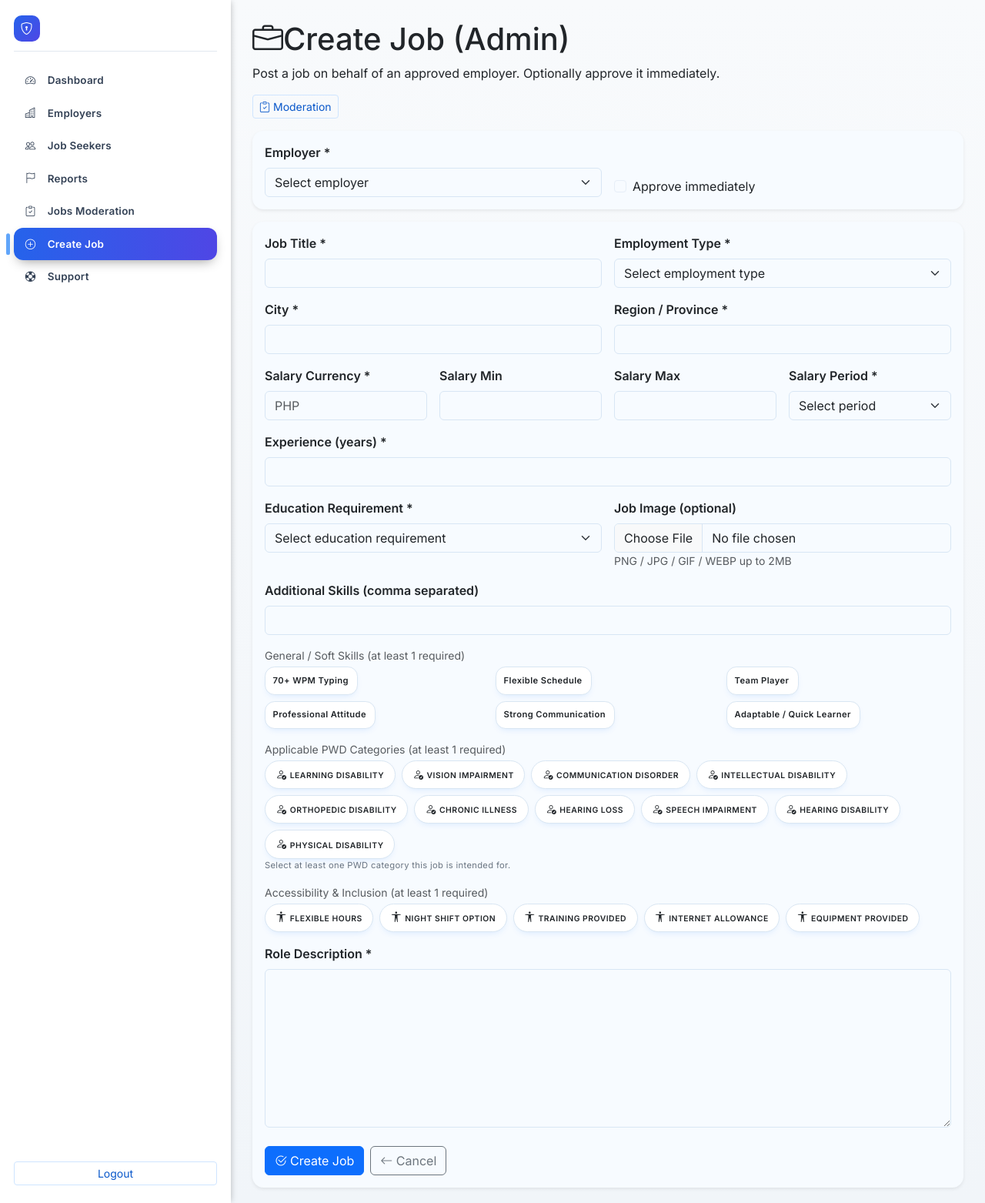
After one commit to Dayether/pwdjs, a PHP site: page /admin_jobs_create.php in a window 1280 px wide. The commit adds this page. Shown: the whole page at 77% size. Run offline with PHP 8.4, Linux system fonts and the light colour scheme; a user stored in the database is signed in; data comes from the database, SQL or seed files in the repository.

Commit message:
adminjobscreate

```diff
--- /dev/null
+++ b/admin_jobs_create.php
@@ -0,0 +1,377 @@
+<?php
+require_once 'config/config.php';
+require_once 'classes/Database.php';
+require_once 'classes/Helpers.php';
+require_once 'classes/Job.php';
+require_once 'classes/Skill.php';
+require_once 'classes/Taxonomy.php';
+require_once 'classes/User.php';
+
+Helpers::requireRole('admin');
+if (session_status() !== PHP_SESSION_ACTIVE) { session_start(); }
+
+$pdo = Database::getConnection();
+
+// Load employer choices (Approved employers only)
+$employers = [];
+try {
+  $st = $pdo->query("SELECT user_id, company_name, email, name FROM users WHERE role='employer' AND COALESCE(employer_status,'Pending')='Approved' ORDER BY company_name, name");
+  $employers = $st->fetchAll(PDO::FETCH_ASSOC) ?: [];
+} catch (Throwable $e) { $employers = []; }
+
+// Enumerations / lists
+$employmentTypes = Taxonomy::employmentTypes();
+$accessTags      = Taxonomy::accessibilityTags();
+$pwdCats         = Taxonomy::disabilityCategories();
+$eduLevels       = Taxonomy::educationLevels();
+$generalSkills   = [
+  '70+ WPM Typing', 'Flexible Schedule', 'Team Player', 'Professional Attitude', 'Strong Communication', 'Adaptable / Quick Learner'
+];
+
+$errors = [];
+$messages = [];
+$duplicateWarning = [];
+$duplicatePending = false;
+$dupThreshold = 70;  // % similarity on title to warn
+$scanLimit   = 12;   // check up to N recent jobs
+
+if ($_SERVER['REQUEST_METHOD'] === 'POST') {
+  // Validate employer selection
+  $employer_id = trim($_POST['employer_id'] ?? '');
+  if ($employer_id === '') { $errors[] = 'Select employer.'; }
+  else {
+    try {
+      $chk = $pdo->prepare("SELECT 1 FROM users WHERE user_id=? AND role='employer' AND COALESCE(employer_status,'Pending')='Approved' LIMIT 1");
+      $chk->execute([$employer_id]);
+      if (!$chk->fetchColumn()) $errors[] = 'Selected employer not found or not approved.';
+    } catch (Throwable $e) { $errors[] = 'Employer validation failed.'; }
+  }
+
+  // Collect + sanitize
+  $title       = trim($_POST['title'] ?? '');
+  $employment  = $_POST['employment_type'] ?? '';
+  if (!in_array($employment, $employmentTypes, true)) $employment = '';
+  $locCity     = trim($_POST['location_city'] ?? '');
+  $locRegion   = trim($_POST['location_region'] ?? '');
+  $salary_currency = strtoupper(trim($_POST['salary_currency'] ?? ''));
+  $salary_min  = ($_POST['salary_min'] !== '' && $_POST['salary_min'] !== null) ? max(0,(int)$_POST['salary_min']) : null;
+  $salary_max  = ($_POST['salary_max'] !== '' && $_POST['salary_max'] !== null) ? max(0,(int)$_POST['salary_max']) : null;
+  $salary_period = $_POST['salary_period'] ?? '';
+  if (!in_array($salary_period, ['monthly','yearly','hourly'], true)) $salary_period = '';
+  $reqExpRaw   = trim((string)($_POST['required_experience'] ?? ''));
+  $reqExp      = ($reqExpRaw === '' ? null : max(0,(int)$reqExpRaw));
+  $reqEduRaw   = trim($_POST['required_education'] ?? '');
+  if (strcasecmp($reqEduRaw, 'Any') === 0) { $reqEduRaw = ''; }
+  $description = trim($_POST['description'] ?? '');
+
+  // Skills (checkbox general + comma separated extra)
+  $skillsSelected = $_POST['required_skills'] ?? [];
+  if (!is_array($skillsSelected)) $skillsSelected = [$skillsSelected];
+  $skillsSelected = array_filter(array_map('trim',$skillsSelected));
+  $additionalRaw = trim($_POST['additional_skills'] ?? '');
+  $extraTokens = $additionalRaw !== '' ? Helpers::parseSkillInput($additionalRaw) : [];
+  $merged = [];
+  foreach (array_merge($skillsSelected,$extraTokens) as $s) { if ($s==='') continue; $k = mb_strtolower($s); if (!isset($merged[$k])) $merged[$k]=$s; }
+  $skillsCsv = implode(', ', $merged);
+  if ($skillsCsv === '') { $errors[] = 'Select at least one skill or add in Additional Skills.'; }
+
+  // Accessibility tags
+  $tagsSelected = (array)($_POST['accessibility_tags'] ?? []);
+  $tagsSelected = array_filter(array_map('trim',$tagsSelected));
+
+  if ($title === '') $errors[] = 'Job title required';
+  if ($employment === '') $errors[] = 'Employment type is required';
+  if ($description === '') $errors[] = 'Description required';
+  if ($locCity === '') $errors[] = 'City is required';
+  if ($locRegion === '') $errors[] = 'Region / Province is required';
+  if ($salary_currency === '') $errors[] = 'Salary currency is required';
+  if ($salary_period === '') $errors[] = 'Salary period is required';
+  if ($reqExp === null) $errors[] = 'Experience (years) is required';
+  if ($salary_min !== null && $salary_max !== null && $salary_min > $salary_max) { $errors[] = 'Salary min cannot exceed salary max'; }
+  if (count($tagsSelected) === 0) $errors[] = 'Select at least one Accessibility & Inclusion tag.';
+
+  // Duplicate detection for selected employer
+  if (!$errors && $title !== '' && $employer_id !== '') {
+    $matches = Job::findSimilarByEmployer($employer_id, ['title'=>$title], $dupThreshold, $scanLimit);
+    if ($matches) {
+      $duplicateWarning = $matches; $duplicatePending = empty($_POST['confirm_duplicate']);
+    }
+  }
+
+  // Handle image upload (optional)
+  $job_image = null;
+  if (!$errors && !$duplicatePending && !empty($_FILES['job_image']['name'])) {
+    $okType = ['image/jpeg','image/jpg','image/png','image/gif','image/webp'];
+    $mime = $_FILES['job_image']['type'] ?? '';
+    if (!in_array($mime,$okType,true)) {
+      $errors[] = 'Job image must be JPG, PNG, GIF or WEBP';
+    } elseif (($_FILES['job_image']['size'] ?? 0) > 2*1024*1024) {
+      $errors[] = 'Job image too large (max 2MB)';
+    } else {
+      if (!is_dir(__DIR__.'/uploads/job_images')) @mkdir(__DIR__.'/uploads/job_images', 0775, true);
+      $ext = pathinfo($_FILES['job_image']['name'], PATHINFO_EXTENSION);
+      $fname = 'uploads/job_images/'.uniqid('job_').'.'.strtolower($ext ?: 'jpg');
+      if (move_uploaded_file($_FILES['job_image']['tmp_name'], __DIR__ . '/'.$fname)) { $job_image = $fname; }
+      else { $errors[] = 'Failed to upload image'; }
+    }
+  }
+
+  // Require at least one PWD category
+  $pwdSelected = isset($_POST['applicable_pwd_types']) ? array_filter(array_map('trim',(array)$_POST['applicable_pwd_types'])) : [];
+  if (!$errors && !$duplicatePending && count($pwdSelected) === 0) { $errors[] = 'Select at least one Applicable PWD Category.'; }
+
+  $approveNow = !empty($_POST['approve_now']);
+
+  if (!$errors && !$duplicatePending) {
+    $data = [
+      'title' => $title,
+      'description' => $description,
+      'required_experience' => $reqExp,
+      'required_education' => $reqEduRaw,
+      'required_skills_input' => $skillsCsv,
+      'accessibility_tags' => implode(',', $tagsSelected),
+      'applicable_pwd_types' => implode(',', $pwdSelected),
+      'location_city' => $locCity,
+      'location_region' => $locRegion,
+      'employment_type' => $employment,
+      'salary_currency' => $salary_currency,
+      'salary_min' => $salary_min,
+      'salary_max' => $salary_max,
+      'salary_period' => $salary_period,
+      'job_image' => $job_image,
+    ];
+
+    $res = Job::createReturnId($data, $employer_id);
+    if ($res['ok']) {
+      $job_id = $res['job_id'];
+      if ($approveNow && $job_id) {
+        Job::moderate($job_id, $_SESSION['user_id'], 'approve', 'Approved by admin on creation');
+      }
+      Helpers::flash('msg', 'Job created'.($approveNow?' and approved':'').'.');
+      Helpers::redirect('admin_jobs_moderation.php');
+    } else {
+      $errors[] = 'Creation failed';
+    }
+  }
+}
+
+include 'includes/header.php';
+?>
+<div class="admin-layout">
+  <?php include 'includes/admin_sidebar.php'; ?>
+  <div class="admin-main">
+    <div class="admin-page-header mb-3">
+      <div class="page-title-block">
+        <h1 class="page-title"><i class="bi bi-briefcase"></i><span>Create Job (Admin)</span></h1>
+        <p class="page-sub">Post a job on behalf of an approved employer. Optionally approve it immediately.</p>
+      </div>
+      <div class="page-actions">
+        <a href="admin_jobs_moderation.php" class="btn btn-sm btn-outline-light"><i class="bi bi-clipboard-check me-1"></i>Moderation</a>
+      </div>
+    </div>
+
+    <?php foreach ($errors as $e): ?>
+      <div class="alert alert-danger alert-dismissible fade show"><i class="bi bi-exclamation-triangle me-1"></i><?php echo htmlspecialchars($e); ?><button type="button" class="btn-close" data-bs-dismiss="alert"></button></div>
+    <?php endforeach; ?>
+
+    <?php if ($duplicatePending && $duplicateWarning): ?>
+      <div class="alert alert-warning border-2">
+        <div class="fw-semibold mb-1"><i class="bi bi-exclamation-octagon me-1"></i>Possible duplicate jobs detected</div>
+        <ul class="small mb-2">
+          <?php foreach ($duplicateWarning as $d): ?>
+            <li>
+              <a href="job_view.php?job_id=<?php echo urlencode($d['job_id']); ?>" target="_blank"><?php echo htmlspecialchars($d['title']); ?></a>
+              (<?php echo $d['percent']; ?>% match<?php if ($d['exact_match']) echo ' · exact'; ?>,
+              <?php echo htmlspecialchars(date('M d, Y', strtotime($d['created_at']))); ?>,
+              status: <?php echo htmlspecialchars($d['status']); ?>)
+            </li>
+          <?php endforeach; ?>
+        </ul>
+        <div class="small text-muted">This is a safeguard to avoid accidental duplicates.</div>
+      </div>
+    <?php endif; ?>
+
+    <form method="post" enctype="multipart/form-data" class="job-create-form" id="adminJobCreateForm">
+      <?php if ($duplicatePending): ?><input type="hidden" name="confirm_duplicate" value="1"><?php endif; ?>
+      <div class="card border-0 shadow-sm mb-3">
+        <div class="card-body">
+          <div class="row g-3">
+            <div class="col-md-6">
+              <label class="form-label fw-semibold">Employer *</label>
+              <select name="employer_id" class="form-select" required>
+                <option value="" disabled selected>Select employer</option>
+                <?php foreach ($employers as $e): $label = trim(($e['company_name']?:$e['name']).' · '.$e['email']); ?>
+                  <option value="<?php echo htmlspecialchars($e['user_id']); ?>" <?php if (($_POST['employer_id'] ?? '')===$e['user_id']) echo 'selected'; ?>><?php echo htmlspecialchars($label); ?></option>
+                <?php endforeach; ?>
+              </select>
+            </div>
+            <div class="col-md-6 d-flex align-items-end">
+              <div class="form-check">
+                <input class="form-check-input" type="checkbox" id="approveNow" name="approve_now" <?php echo !empty($_POST['approve_now'])?'checked':''; ?>>
+                <label class="form-check-label" for="approveNow">Approve immediately</label>
+              </div>
+            </div>
+          </div>
+        </div>
+      </div>
+
+      <div class="card border-0 shadow-sm">
+        <div class="card-body">
+          <div class="row g-3">
+            <div class="col-md-6">
+              <label class="form-label">Job Title *</label>
+              <input name="title" required value="<?php echo htmlspecialchars($_POST['title'] ?? ''); ?>" class="form-control">
+            </div>
+            <div class="col-md-6">
+              <label class="form-label">Employment Type *</label>
+              <select name="employment_type" class="form-select" required>
+                <option value="" disabled <?php if (empty($_POST['employment_type'])) echo 'selected'; ?>>Select employment type</option>
+                <?php foreach ($employmentTypes as $t): ?>
+                  <option value="<?php echo htmlspecialchars($t); ?>" <?php if (($_POST['employment_type'] ?? '') === $t) echo 'selected'; ?>><?php echo htmlspecialchars($t); ?></option>
+                <?php endforeach; ?>
+              </select>
+            </div>
+
+            <div class="col-md-6">
+              <label class="form-label">City *</label>
+              <input name="location_city" required value="<?php echo htmlspecialchars($_POST['location_city'] ?? ''); ?>" class="form-control">
+            </div>
+            <div class="col-md-6">
+              <label class="form-label">Region / Province *</label>
+              <input name="location_region" required value="<?php echo htmlspecialchars($_POST['location_region'] ?? ''); ?>" class="form-control">
+            </div>
+
+            <div class="col-md-3">
+              <label class="form-label">Salary Currency *</label>
+              <input name="salary_currency" required value="<?php echo htmlspecialchars($_POST['salary_currency'] ?? ''); ?>" placeholder="PHP" class="form-control">
+            </div>
+            <div class="col-md-3">
+              <label class="form-label">Salary Min</label>
+              <input name="salary_min" type="number" min="0" value="<?php echo htmlspecialchars($_POST['salary_min'] ?? ''); ?>" class="form-control">
+            </div>
+            <div class="col-md-3">
+              <label class="form-label">Salary Max</label>
+              <input name="salary_max" type="number" min="0" value="<?php echo htmlspecialchars($_POST['salary_max'] ?? ''); ?>" class="form-control">
+            </div>
+            <div class="col-md-3">
+              <label class="form-label">Salary Period *</label>
+              <select name="salary_period" class="form-select" required>
+                <option value="" disabled <?php if (empty($_POST['salary_period'])) echo 'selected'; ?>>Select period</option>
+                <?php foreach (['monthly','yearly','hourly'] as $p): ?>
+                  <option value="<?php echo $p; ?>" <?php if (($_POST['salary_period'] ?? '') === $p) echo 'selected'; ?>><?php echo ucfirst($p); ?></option>
+                <?php endforeach; ?>
+              </select>
+            </div>
+
+            <div class="col-12">
+              <label class="form-label">Experience (years) *</label>
+              <input name="required_experience" type="number" min="0" required value="<?php echo htmlspecialchars($_POST['required_experience'] ?? ''); ?>" class="form-control">
+            </div>
+
+            <div class="col-md-6">
+              <label class="form-label">Education Requirement *</label>
+              <select name="required_education" class="form-select" required>
+                <option value="" disabled <?php if (($_POST['required_education'] ?? '') === '') echo 'selected'; ?>>Select education requirement</option>
+                <option value="Any" <?php if (($_POST['required_education'] ?? '') === 'Any') echo 'selected'; ?>>Any</option>
+                <?php foreach ($eduLevels as $lvl): ?>
+                  <option value="<?php echo htmlspecialchars($lvl); ?>" <?php if (($_POST['required_education'] ?? '') === $lvl) echo 'selected'; ?>><?php echo htmlspecialchars($lvl); ?></option>
+                <?php endforeach; ?>
+              </select>
+            </div>
+            <div class="col-md-6">
+              <label class="form-label">Job Image (optional)</label>
+              <input type="file" name="job_image" accept="image/*" class="form-control">
+              <div class="small text-muted">PNG / JPG / GIF / WEBP up to 2MB</div>
+            </div>
+
+            <div class="col-12">
+              <label class="form-label">Additional Skills (comma separated)</label>
+              <input name="additional_skills" value="<?php echo htmlspecialchars($_POST['additional_skills'] ?? ''); ?>" class="form-control">
+            </div>
+
+            <div class="col-12">
+              <div class="small text-muted mb-1">General / Soft Skills (at least 1 required)</div>
+              <div class="row g-2">
+                <?php foreach ($generalSkills as $gs): $checked = (!empty($_POST['required_skills']) && in_array($gs, (array)$_POST['required_skills'], true)) ? 'checked' : ''; ?>
+                  <div class="col-sm-6 col-lg-4">
+                    <label class="skill-chip d-inline-flex align-items-center gap-2">
+                      <input type="checkbox" name="required_skills[]" value="<?php echo htmlspecialchars($gs); ?>" <?php echo $checked; ?>>
+                      <span><?php echo htmlspecialchars($gs); ?></span>
+                    </label>
+                  </div>
+                <?php endforeach; ?>
+              </div>
+              <div class="invalid-msg d-none" data-for-group="skills">Please select at least one skill or add skills.</div>
+            </div>
+
+            <div class="col-12">
+              <div class="small text-muted mb-1">Applicable PWD Categories (at least 1 required)</div>
+              <div class="d-flex flex-wrap gap-2" data-required-group="pwdcats">
+                <?php foreach ($pwdCats as $pcat):
+                  $isPosted = isset($_POST['applicable_pwd_types']);
+                  $checked = $isPosted ? in_array($pcat, (array)$_POST['applicable_pwd_types'], true) : false; ?>
+                  <label class="acc-tag <?php echo $checked ? 'selected' : ''; ?>">
+                    <input type="checkbox" name="applicable_pwd_types[]" value="<?php echo htmlspecialchars($pcat); ?>" <?php echo $checked ? 'checked' : ''; ?>>
+                    <span><i class="bi bi-person-check me-1"></i><?php echo htmlspecialchars($pcat); ?></span>
+                  </label>
+                <?php endforeach; ?>
+              </div>
+              <div class="form-hint small">Select at least one PWD category this job is intended for.</div>
+              <div class="invalid-msg d-none" data-for-group="pwdcats">Please select at least one Applicable PWD Category.</div>
+            </div>
+
+            <div class="col-12">
+              <div class="small text-muted mb-1">Accessibility & Inclusion (at least 1 required)</div>
+              <div class="d-flex flex-wrap gap-2" data-required-group="accesstags">
+                <?php foreach ($accessTags as $tag):
+                  $isPosted = isset($_POST['accessibility_tags']);
+                  $checked = $isPosted ? in_array($tag, (array)$_POST['accessibility_tags'], true) : false; ?>
+                  <label class="acc-tag <?php echo $checked ? 'selected' : ''; ?>">
+                    <input type="checkbox" name="accessibility_tags[]" value="<?php echo htmlspecialchars($tag); ?>" <?php echo $checked ? 'checked' : ''; ?>>
+                    <span><i class="bi bi-universal-access me-1"></i><?php echo htmlspecialchars($tag); ?></span>
+                  </label>
+                <?php endforeach; ?>
+              </div>
+              <div class="invalid-msg d-none" data-for-group="accesstags">Please select at least one Accessibility & Inclusion tag.</div>
+            </div>
+
+            <div class="col-12">
+              <label class="form-label">Role Description *</label>
+              <textarea name="description" required rows="8" class="form-control"><?php echo htmlspecialchars($_POST['description'] ?? ''); ?></textarea>
+            </div>
+          </div>
+
+          <div class="mt-4 d-flex flex-wrap gap-2 align-items-center">
+            <button class="btn btn-primary"><i class="bi bi-check2-circle me-1"></i><?php echo $duplicatePending ? 'Confirm & Create' : 'Create Job'; ?></button>
+            <a href="admin_jobs_moderation.php" class="btn btn-outline-secondary"><i class="bi bi-arrow-left"></i> Cancel</a>
+          </div>
+        </div>
+      </div>
+    </form>
+  </div>
+</div>
+
+<?php include 'includes/footer.php'; ?>
+<script>
+(function(){
+  // Required-group validation helper (skills, pwdcats, accesstags)
+  const form = document.getElementById('adminJobCreateForm');
+  if (!form) return;
+  function groupSatisfied(attr){
+    const wrap = form.querySelector('[data-required-group="'+attr+'"]');
+    if(!wrap) return true;
+    const checked = wrap.querySelector('input[type=checkbox]:checked');
+    return !!checked;
+  }
+  form.addEventListener('submit', function(e){
+    let ok = true;
+    ['skills','pwdcats','accesstags'].forEach(function(attr){
+      const show = !groupSatisfied(attr);
+      const msg = form.querySelector('.invalid-msg[data-for-group="'+attr+'"]');
+      if (msg) msg.classList.toggle('d-none', !show);
+      if (show) ok = false;
+    });
+    if (!ok) e.preventDefault();
+  });
+})();
+</script>
--- a/admin_jobs_moderation.php
+++ b/admin_jobs_moderation.php
@@ -96,7 +96,9 @@ include 'includes/header.php';
         <h1 class="page-title"><i class="bi bi-clipboard-check"></i><span>Jobs Moderation</span></h1>
         <p class="page-sub">Review, approve or reject job postings before they go live.</p>
       </div>
-      <div class="page-actions"></div>
+      <div class="page-actions">
+        <a href="admin_jobs_create.php" class="btn btn-sm btn-primary"><i class="bi bi-plus-circle me-1"></i>Create Job</a>
+      </div>
     </div>
 
 <style>
--- a/classes/Job.php
+++ b/classes/Job.php
@@ -127,6 +127,52 @@ class Job {
             self::syncApplicablePwdTypes($job_id, $data['applicable_pwd_types'] ?? null);
         }
         return $ok;
+    }
+
+    /**
+     * Admin-friendly create that returns the new job_id on success.
+     * Same behavior as create(), but exposes identifier for follow-up moderation.
+     */
+    public static function createReturnId(array $data, string $employer_id): array {
+        $pdo = Database::getConnection();
+        $job_id = Helpers::generateSmartId('JOB');
+        $reqEdu = Taxonomy::canonicalizeEducation($data['required_education'] ?? '');
+        if ($reqEdu === null) $reqEdu = '';
+        $remote = 'Work From Home';
+        $status = 'Open';
+
+        $stmt = $pdo->prepare("INSERT INTO jobs (job_id, employer_id, title, description, required_experience, required_education, required_skills_input, accessibility_tags, applicable_pwd_types, location_city, location_region, remote_option, employment_type, salary_currency, salary_min, salary_max, salary_period, job_image, status, moderation_status) VALUES (:job_id,:employer_id,:title,:description,:required_experience,:required_education,:required_skills_input,:accessibility_tags,:applicable_pwd_types,:location_city,:location_region,:remote_option,:employment_type,:salary_currency,:salary_min,:salary_max,:salary_period,:job_image,:status,:moderation_status)");
+
+        $ok = $stmt->execute([
+            ':job_id' => $job_id,
+            ':employer_id'=>$employer_id,
+            ':title'=>$data['title'],
+            ':description'=>$data['description'],
+            ':required_experience'=>(int)($data['required_experience']??0),
+            ':required_education'=>$reqEdu,
+            ':required_skills_input'=>$data['required_skills_input'] ?? '',
+            ':accessibility_tags'=>$data['accessibility_tags'] ?? '',
+            ':applicable_pwd_types'=>$data['applicable_pwd_types'] ?? null,
+            ':location_city'=>$data['location_city'] ?? '',
+            ':location_region'=>$data['location_region'] ?? '',
+            ':remote_option'=>$remote,
+            ':employment_type'=>$data['employment_type'] ?? 'Full time',
+            ':salary_currency'=>$data['salary_currency'] ?? 'PHP',
+            ':salary_min'=>($data['salary_min'] ?? null) !== '' ? $data['salary_min'] : null,
+            ':salary_max'=>($data['salary_max'] ?? null) !== '' ? $data['salary_max'] : null,
+            ':salary_period'=>$data['salary_period'] ?? 'monthly',
+            ':job_image'=>$data['job_image'] ?? null,
+            ':status'=>$status,
+            ':moderation_status'=>'Pending',
+        ]);
+
+        if ($ok) {
+            $skillsRaw = Helpers::parseSkillInput($data['required_skills_input'] ?? '');
+            Skill::assignSkillsToJob($job_id, $skillsRaw);
+            self::syncApplicablePwdTypes($job_id, $data['applicable_pwd_types'] ?? null);
+            return ['ok'=>true,'job_id'=>$job_id];
+        }
+        return ['ok'=>false,'job_id'=>null];
     }
 
     /* Moderation */
--- a/includes/admin_sidebar.php
+++ b/includes/admin_sidebar.php
@@ -6,6 +6,7 @@ $adminNavItems = [
   ['file' => 'admin_job_seekers.php', 'icon' => 'people', 'label' => 'Job Seekers'],
   ['file' => 'admin_reports.php', 'icon' => 'flag', 'label' => 'Reports'],
   ['file' => 'admin_jobs_moderation.php', 'icon' => 'clipboard-check', 'label' => 'Jobs Moderation'],
+  ['file' => 'admin_jobs_create.php', 'icon' => 'plus-circle', 'label' => 'Create Job'],
   ['file' => 'admin_support_tickets.php', 'icon' => 'life-preserver', 'label' => 'Support'],
   // Hidden per request: Normalize Disabilities and Tasks Log
 ];
```
